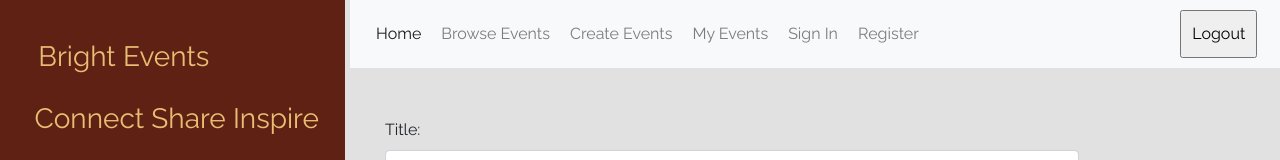
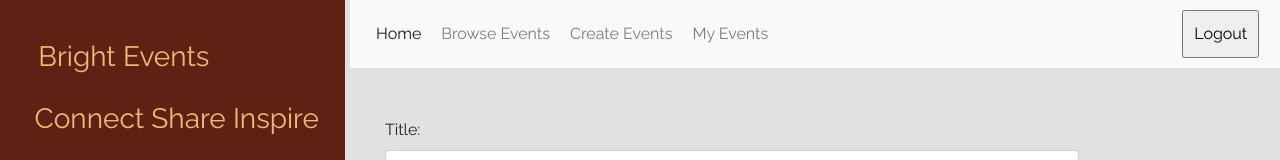
Before and after one commit to MarloneA/Bright-Events-React-frontend, a React (Create React App) app: page /create-event in a window 1280 px wide. Shown: the top 160 px of the page. Built offline with nearby package versions, Linux system fonts and the light colour scheme.

Commit message:
[Fix] rectify header

```diff
--- a/package.json
+++ b/package.json
@@ -13,7 +13,6 @@
     "react-scripts": "1.1.1",
     "reactstrap": "^5.0.0-beta.2",
     "redux": "^3.7.2",
-    "redux-logger": "^3.0.6",
     "redux-thunk": "^2.2.0"
   },
   "scripts": {
@@ -28,6 +27,8 @@
     "eslint-plugin-import": "^2.9.0",
     "eslint-plugin-node": "^6.0.1",
     "eslint-plugin-promise": "^3.7.0",
-    "eslint-plugin-standard": "^3.0.1"
+    "eslint-plugin-standard": "^3.0.1",
+    "redux-devtools-extension": "^2.13.2",
+    "redux-logger": "^3.0.6"
   }
 }
--- a/src/assets/css/styles.css
+++ b/src/assets/css/styles.css
@@ -317,8 +317,6 @@ body{
 
   }
 
-
-
 /*
   ---------------------------------------
   CSS ARROW
@@ -346,8 +344,6 @@ body{
   -webkit-transform: rotate(45deg);
           transform: rotate(45deg);
 }
-
-
 
 /*
   -------------------------------------------
@@ -478,15 +474,8 @@ select.form-control:not([size]):not([multiple]) {
   margin: auto;
 }
 .cs-logout{
-    margin-left:28%;
+    margin-left:45%;
 }
-/*.custom-form{
-    margin: 10px;
-    padding: 15px;
-    margin-left: 0;
-}*/
-
-
 /* ---------------------------------------------------
     CONTENT STYLE
 ----------------------------------------------------- */
--- a/src/components/Head.js
+++ b/src/components/Head.js
@@ -16,8 +16,8 @@ export default class Head extends Component {
             <a className="nav-item nav-link pad" href="/">Browse Events</a>
             <a className="nav-item nav-link pad" href="/create-event">Create Events</a>
             <a className="nav-item nav-link pad" href="/">My Events</a>
-            <a className="nav-item nav-link pad" href="/login">Sign In</a>
-            <a className="nav-item nav-link pad" href="/register">Register</a>
+            {/*<a className="nav-item nav-link pad" href="/login">Sign In</a>*/}
+            {/*<a className="nav-item nav-link pad" href="/register">Register</a>*/}
           </div>
           <Logout/>
         </div>
```
Also changed, not shown: 1 other file (tests, documents, lock files or other folders).
